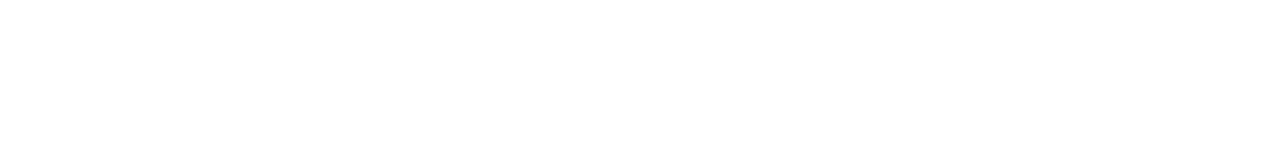
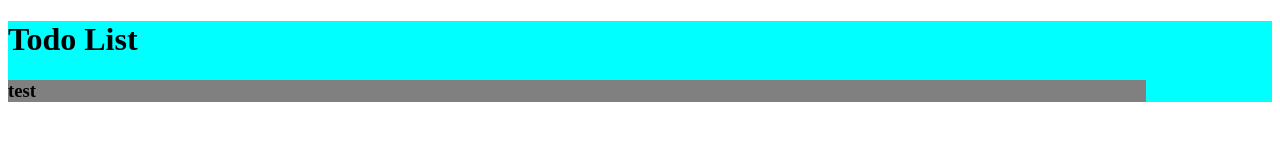
Before and after one commit to fooby1/todo_list, a plain HTML site: page index.html in a window 1280 px wide. Drawn offline with Linux system fonts and the light colour scheme.

Commit message:
Wireframing

```diff
--- a/css/style.css
+++ b/css/style.css
@@ -0,0 +1,8 @@
+#outerBox {
+  background-color: #00FFFF;
+}
+
+#innerBox {
+  background-color: gray;
+  width: 90%
+}
--- a/index.html
+++ b/index.html
@@ -14,6 +14,19 @@
 
 <body>
 
+  <div id="outerBox">
+
+    <h1 id="title">Todo List</h1>
+
+    <div id="innerBox">
+      <h3>test</h3>
+    </div>
+
+  </div>
+
+
+
+  <script src="js/main.js" charset="utf-8"></script>
 </body>
 
 </html>
--- a/js/main.js
+++ b/js/main.js
@@ -0,0 +1,3 @@
+var test = 'hello world';
+
+console.log(test);
```
Lines whose indentation alone changed are shown as unchanged.
